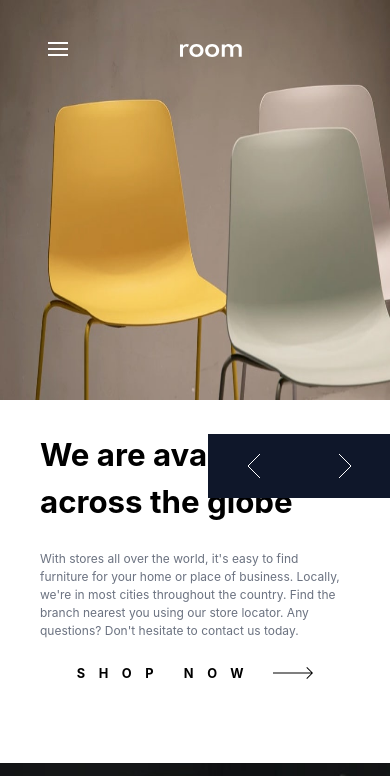
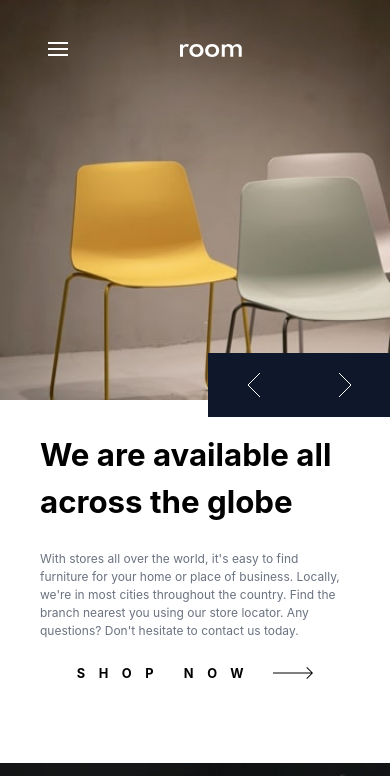
Before and after one commit to Dhei-vid/Terrace, a React (Create React App) app: page /page2 in a window 390 px wide. Shown: the top 776 px of the page. Built offline with nearby package versions, Linux system fonts and the light colour scheme.

Commit message:
feat:styled the mobile component for pg2 & 3

```diff
--- a/src/components/page2/page2.component.tsx
+++ b/src/components/page2/page2.component.tsx
@@ -4,32 +4,41 @@ import Hero from "../bottom/hero.component";
 import Navigation from "../navigation/navigation.component";
 
 import image2 from "../../images/desktop-image-hero-2.jpg";
+import image22 from "../../images/mobile-image-hero-2.jpg";
 
 const Page2 = () => {
   return (
     <>
+      <div className="relative">
+        <Button prev={`/`} next={`/page3`} />
         <div className="grid grid-cols-1 md:grid-cols-7">
-        <div className="col-span-4 relative">
+          <div className="col-span-4">
             <Navigation />
             <img
-            className="h-100 w-full"
+              className="hidden h-100 w-full md:block"
               src={image2}
               alt="home"
               loading="lazy"
             />
+            <img
+              className="h-100 w-full md:hidden"
+              src={image22}
+              alt="home"
+              loading="lazy"
+            />
           </div>
-        <div className="col-span-3 px-10 pt-8 md:px-28 justify-items-center md:relative">
+          <div className="col-span-3 px-10 pt-8 md:px-28 justify-items-center">
             <h2 className="text-3xl font-bold pb-6">
               We are available all across the globe
             </h2>
             <p className="subpixel-antialiased text-gray-500 text-xs">
-            With stores all over the world, it's easy to find furniture for your
-            home or place of business. Locally, we're in most cities throughout
-            the country. Find the branch nearest you using our store locator.
-            Any questions? Don't hesitate to contact us today.
+              With stores all over the world, it's easy to find furniture for
+              your home or place of business. Locally, we're in most cities
+              throughout the country. Find the branch nearest you using our
+              store locator. Any questions? Don't hesitate to contact us today.
             </p>
             <ShopNowButton />
-          <Button prev={`/`} next={`/page3`} />
+          </div>
         </div>
       </div>
       <Hero />
--- a/src/components/page3/page3.component.tsx
+++ b/src/components/page3/page3.component.tsx
@@ -4,33 +4,42 @@ import Hero from "../bottom/hero.component";
 import Navigation from "../navigation/navigation.component";
 
 import image3 from "../../images/desktop-image-hero-3.jpg";
+import image33 from "../../images/mobile-image-hero-3.jpg";
 
 const Page3 = () => {
   return (
     <>
+      <div className="relative">
         <div className="grid grid-cols-1 md:grid-cols-7">
-        <div className="col-span-4 relative">
+          <div className="col-span-4">
             <Navigation />
             <img
-            className="h-100 w-full"
+              className="hidden h-100 w-full md:block"
               src={image3}
               alt="home"
               loading="lazy"
             />
+            <img
+              className="h-100 w-full md:hidden"
+              src={image33}
+              alt="home"
+              loading="lazy"
+            />
           </div>
-        <div className="col-span-3 px-10 md:px-28 pt-8 justify-items-center md:relative">
+          <div className="col-span-3 px-10 md:px-28 pt-8 justify-items-center">
             <h2 className="text-3xl subpixel-antialiased font-bold pb-6">
               Manufactured with the best materials
             </h2>
             <p className="text-gray-500 text-xs">
               Our modern furniture store provide a high level of quality. Our
               company has invested in advanced technology to ensure that every
-            product is made as perfect and as consistent as possible. With three
-            decades of experience in this industry, we understand what customers
-            want for their home and office.
+              product is made as perfect and as consistent as possible. With
+              three decades of experience in this industry, we understand what
+              customers want for their home and office.
             </p>
             <ShopNowButton />
             <Button prev={`/page2`} next={`/page3`} />
+          </div>
         </div>
       </div>
       <Hero />
```
Lines whose indentation alone changed are shown as unchanged.
